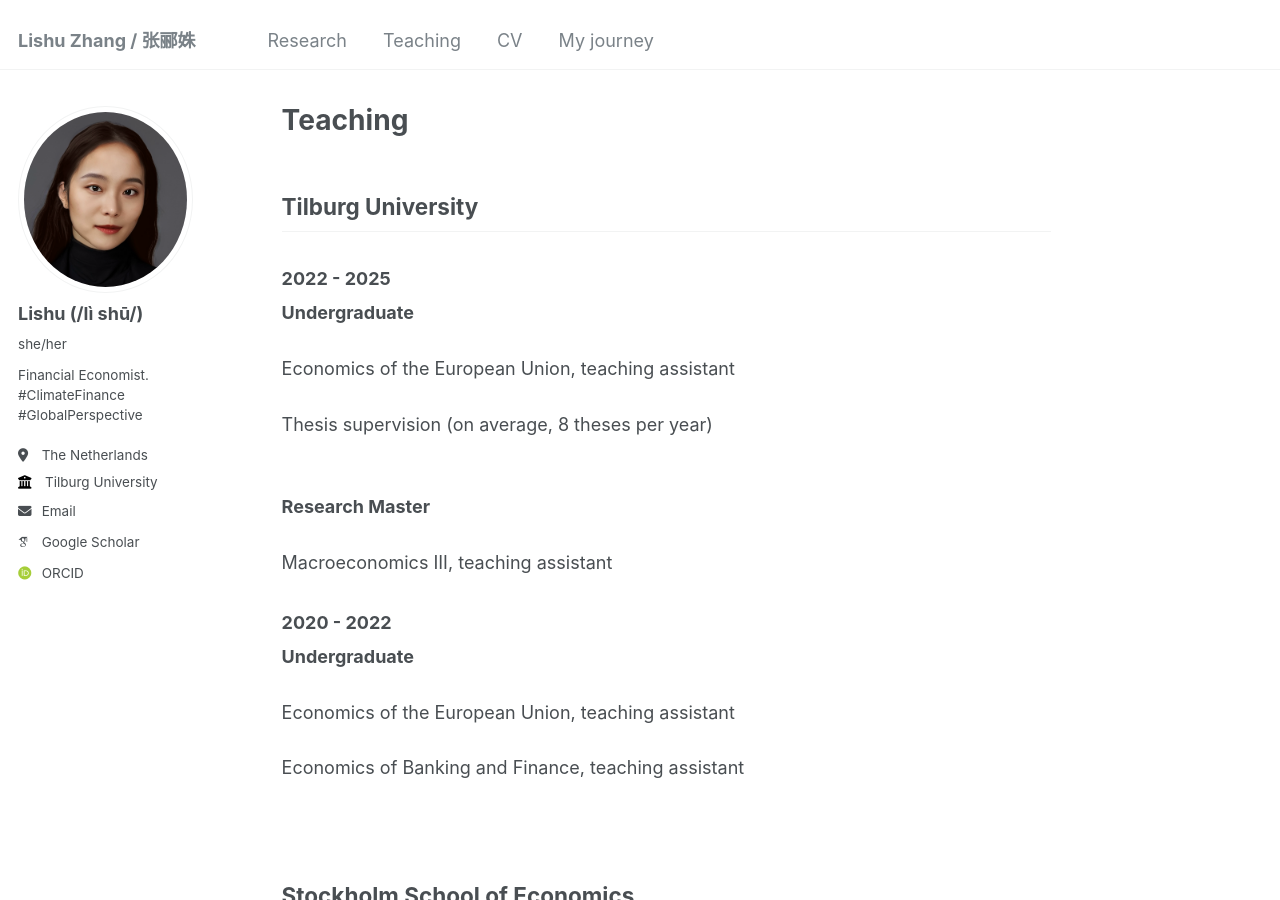
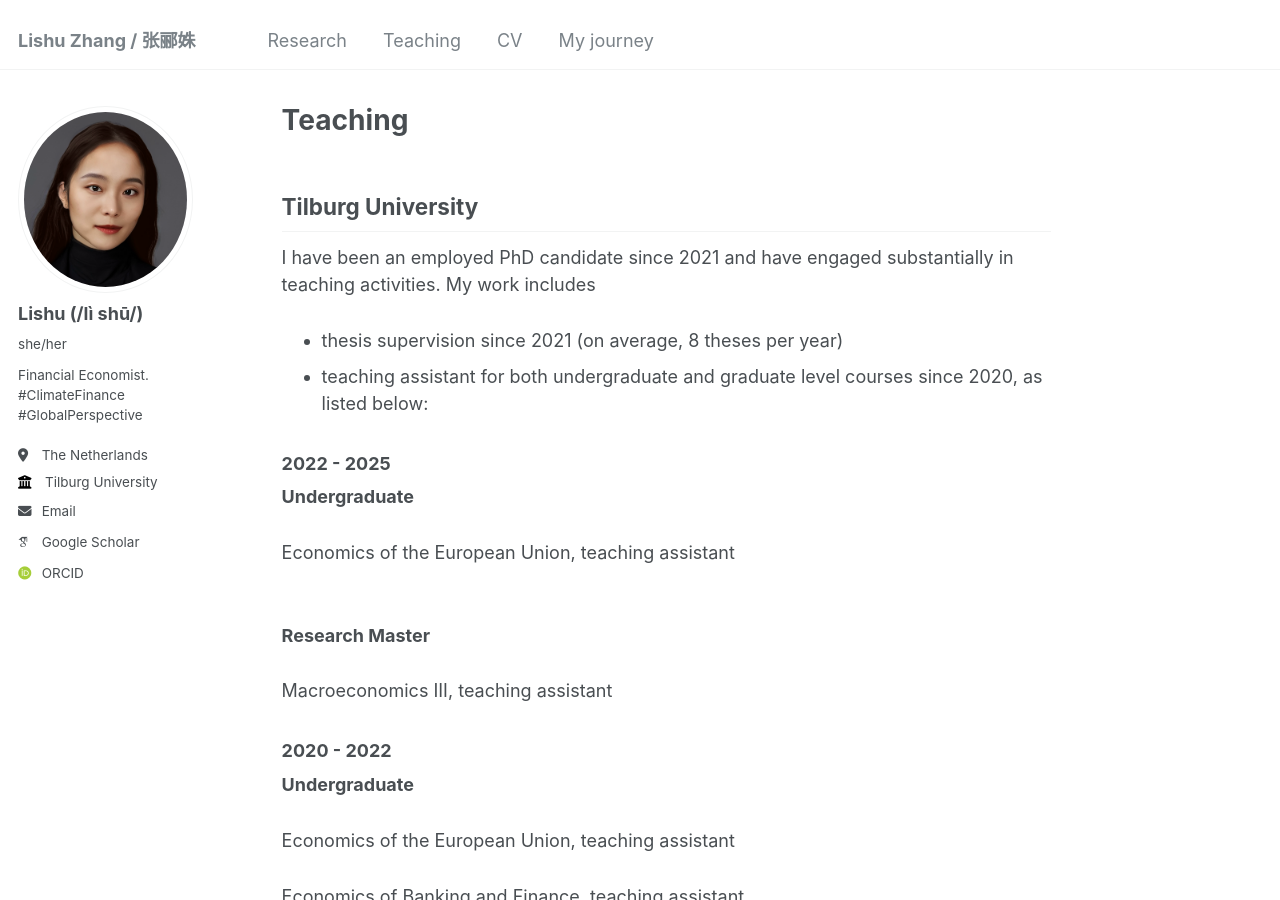
Before and after one commit to LishuZ/LishuZ.github.io, a Jekyll site: the page built from _pages/teaching.md, in a window 1280 px wide and 900 px high. Built offline with Jekyll 4.4.1, drawn with Linux system fonts in a browser that asks for light colours; some web fonts are replaced.

Commit message:
Update teaching.md

```diff
--- a/_pages/teaching.md
+++ b/_pages/teaching.md
@@ -8,13 +8,14 @@ redirect_from:
 ---
 
 ## Tilburg University
+I have been an employed PhD candidate since 2021 and have engaged substantially in teaching activities. My work includes
+* thesis supervision since 2021 (on average, 8 theses per year)
+* teaching assistant for both undergraduate and graduate level courses since 2020, as listed below:
 
 ### 2022 - 2025
 **Undergraduate**
 
 Economics of the European Union, teaching assistant
-
-Thesis supervision (on average, 8 theses per year)
 
 <br/>
 **Research Master**
```
